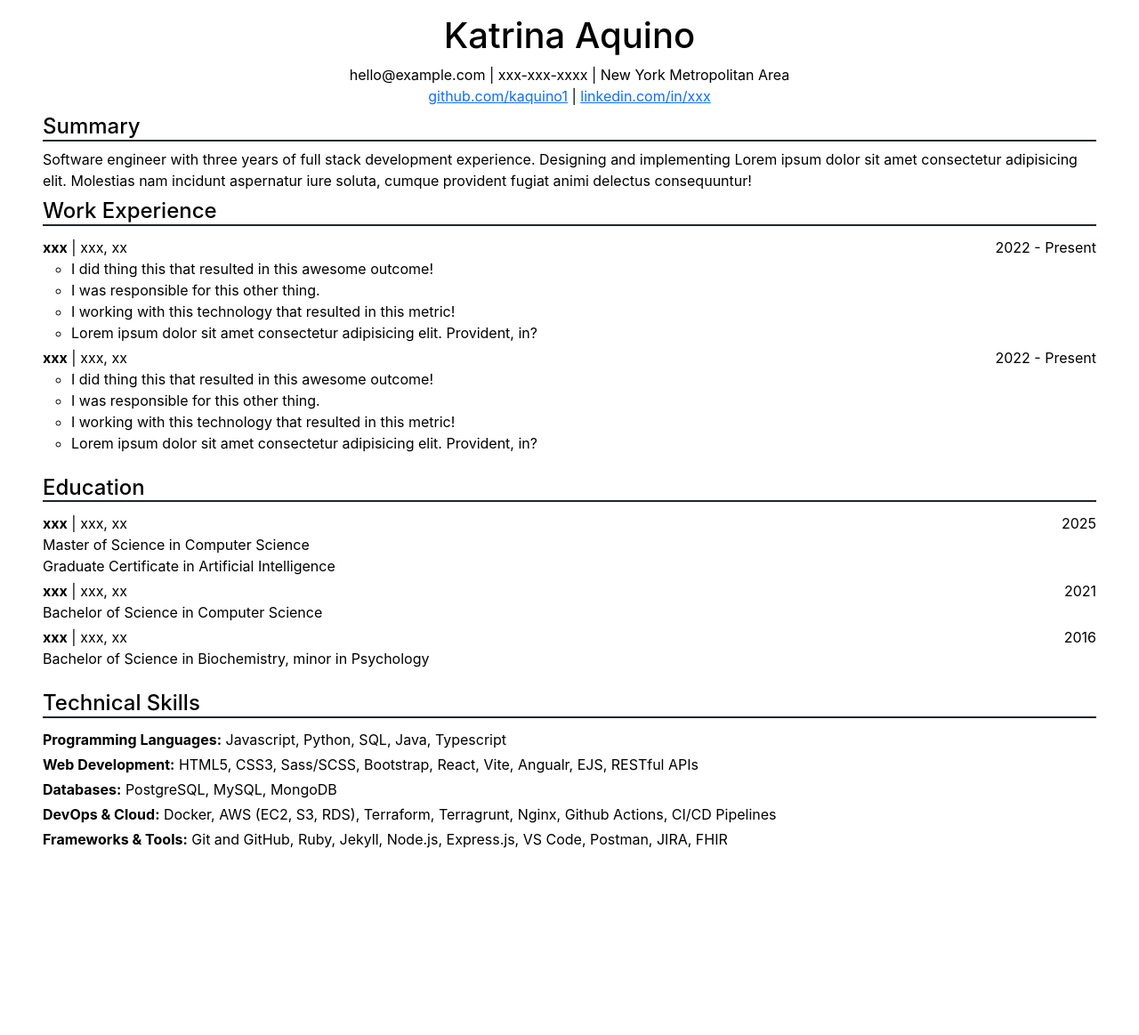
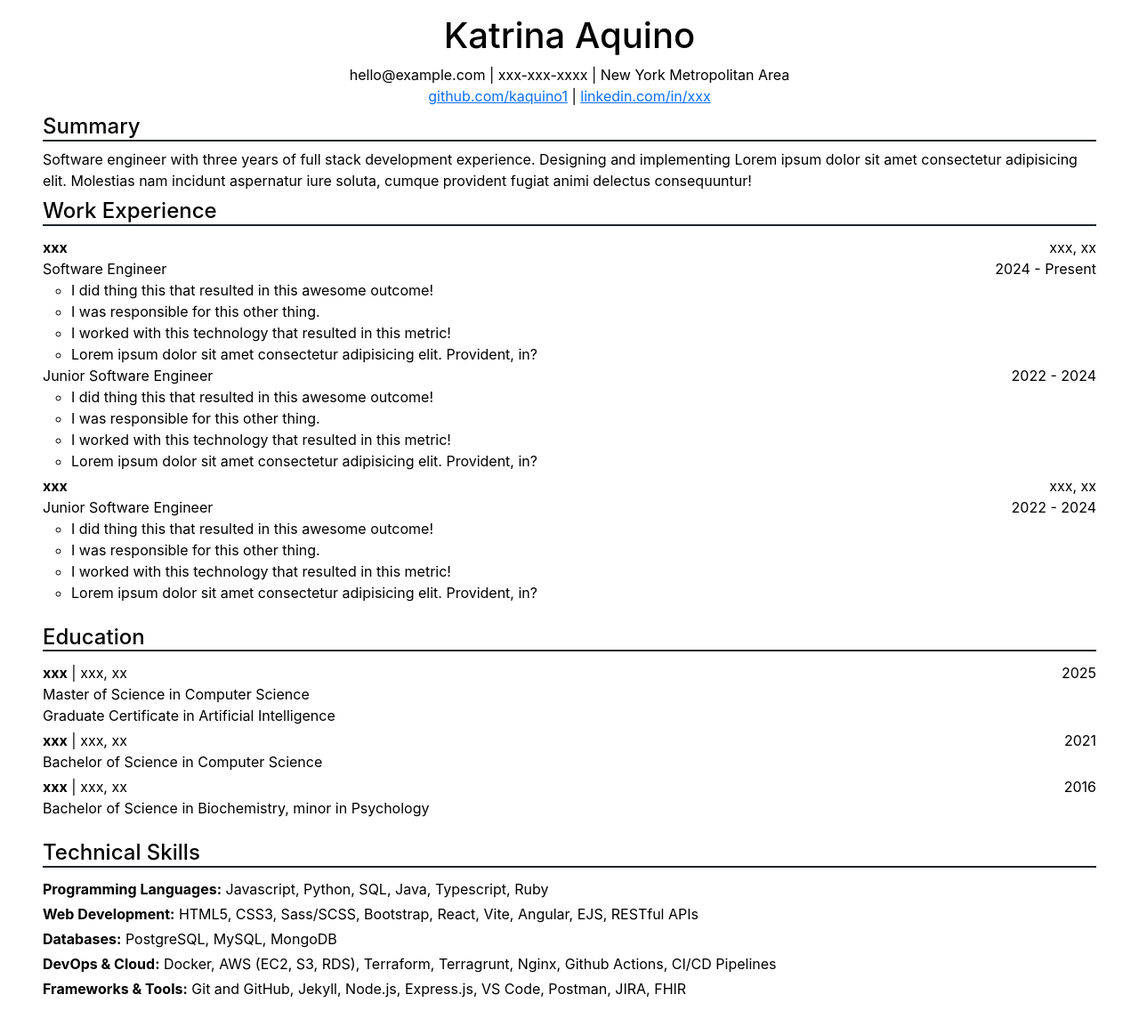
Before and after one commit to kaquino1/profile, a Jekyll site: the page built from resume.html, in a window 1280 px wide. Shown: the whole page at 89% size. Built offline with Jekyll 4.4.1, drawn with Linux system fonts in a browser that asks for light colours; before the commit the page ends 995 px from its top, so only the background shows below that.

```diff
--- a/Gemfile
+++ b/Gemfile
@@ -1,4 +1,4 @@
 source 'https://rubygems.org'
 
 gem 'jekyll'
-gem 'grover'
+gem 'prawn'
--- a/_data/resume.yaml
+++ b/_data/resume.yaml
@@ -10,35 +10,44 @@ summary: "Software engineer with three years of full stack development experienc
 
 skills:
   - category: Programming Languages
-    items: "Javascript, Python, SQL, Java, Typescript"
+    items: ["Javascript", "Python", "SQL", "Java", "Typescript", "Ruby"]
   - category: Web Development
-    items: "HTML5, CSS3, Sass/SCSS, Bootstrap, React, Vite, Angualr, EJS, RESTful APIs"
+    items: ["HTML5", "CSS3", "Sass/SCSS", "Bootstrap", "React", "Vite", "Angular", "EJS", "RESTful APIs"]
   - category: Databases
-    items: "PostgreSQL, MySQL, MongoDB"
+    items: ["PostgreSQL", "MySQL", "MongoDB"]
   - category: DevOps & Cloud
-    items: "Docker, AWS (EC2, S3, RDS), Terraform, Terragrunt, Nginx, Github Actions, CI/CD Pipelines"
-  - category: "Frameworks & Tools"
-    items: "Git and GitHub, Ruby, Jekyll, Node.js, Express.js, VS Code, Postman, JIRA, FHIR"
+    items: ["Docker", "AWS (EC2, S3, RDS)", "Terraform", "Terragrunt", "Nginx", "Github Actions", "CI/CD Pipelines"]
+  - category: Frameworks & Tools
+    items: ["Git and GitHub", "Jekyll", "Node.js", "Express.js", "VS Code", "Postman", "JIRA", "FHIR"]
 
 experience:
-  - title: Software Engineer
-    company: xxx
+  - company: xxx
     location: xxx, xx
-    years: "2022 - Present"
-    details:
-      - I did thing this that resulted in this awesome outcome!
-      - I was responsible for this other thing.
-      - I working with this technology that resulted in this metric!
-      - Lorem ipsum dolor sit amet consectetur adipisicing elit. Provident, in?
-  - title: Software Engineer
-    company: xxx
+    roles:
+      - title: Software Engineer
+        years: "2024 - Present"
+        details:
+          - I did thing this that resulted in this awesome outcome!
+          - I was responsible for this other thing.
+          - I worked with this technology that resulted in this metric!
+          - Lorem ipsum dolor sit amet consectetur adipisicing elit. Provident, in?
+      - title: Junior Software Engineer
+        years: "2022 - 2024"
+        details:
+          - I did thing this that resulted in this awesome outcome!
+          - I was responsible for this other thing.
+          - I worked with this technology that resulted in this metric!
+          - Lorem ipsum dolor sit amet consectetur adipisicing elit. Provident, in?
+  - company: xxx
     location: xxx, xx
-    years: "2022 - Present"
-    details:
-      - I did thing this that resulted in this awesome outcome!
-      - I was responsible for this other thing.
-      - I working with this technology that resulted in this metric!
-      - Lorem ipsum dolor sit amet consectetur adipisicing elit. Provident, in?
+    roles:
+      - title: Junior Software Engineer
+        years: "2022 - 2024"
+        details:
+          - I did thing this that resulted in this awesome outcome!
+          - I was responsible for this other thing.
+          - I worked with this technology that resulted in this metric!
+          - Lorem ipsum dolor sit amet consectetur adipisicing elit. Provident, in?
 
 education:
   - institution: "xxx"
@@ -46,14 +55,14 @@ education:
       - "Master of Science in Computer Science"
       - "Graduate Certificate in Artificial Intelligence"
     location: xxx, xx
-    year: 2025
+    year: "2025"
   - institution: "xxx"
     degree:
       - "Bachelor of Science in Computer Science"
     location: xxx, xx
-    year: 2021
+    year: "2021"
   - institution: "xxx"
     degree:
       - "Bachelor of Science in Biochemistry, minor in Psychology"
     location: xxx, xx
-    year: 2016
+    year: "2016"
--- a/resume.html
+++ b/resume.html
@@ -21,16 +21,22 @@ title: Resume
       {% for job in site.data.resume.experience %}
         <li class='list-item mt-1'>
           <div class='d-flex'>
-            <span><span class='fw-bold'>{{ job.company }}</span> | {{ job.location }}</span>
-            <span class='ms-auto'>{{  job.years }}</span>
+            <span class='fw-bold'>{{ job.company }}</span>
+            <span class='ms-auto'>{{  job.location }}</span>
+          </div>
+          {% for role in job.roles %}
+            <div class='d-flex'>
+              <span>{{ role.title }}</span>
+              <span class='ms-auto'>{{  role.years }}</span>
             </div>
             <ul class='sublist'>
-            {% for detail in job.details %}
+              {% for detail in role.details %}
                 <li class='sublist-item'>
                   {{ detail }}
                 </li>
               {% endfor %}
             </ul>
+          {% endfor %}
         </li>
       {% endfor %}
     </ul>
@@ -62,7 +68,7 @@ title: Resume
     <ul class='list-unstyled mainlist'>
       {% for skill in site.data.resume.skills %}
       <li class='list-item mt-1'>
-        <span class='fw-bold'>{{ skill.category }}:</span> {{ skill.items }}
+        <span class='fw-bold'>{{ skill.category }}:</span> {{ skill.items | join: ", " }}
       </li>
       {% endfor %}
     </ul>
```
Also changed, not shown: gen_pdf_prawn.rb (added, +120 -0 lines), package.json (deleted, +0 -24 lines), .github/workflows/jekyll.yml, 12 other files. Lines whose indentation alone changed are shown as unchanged.
